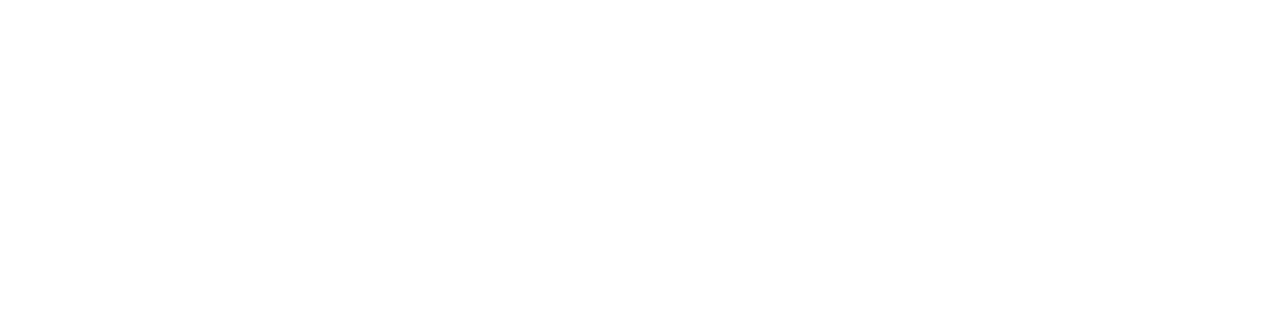
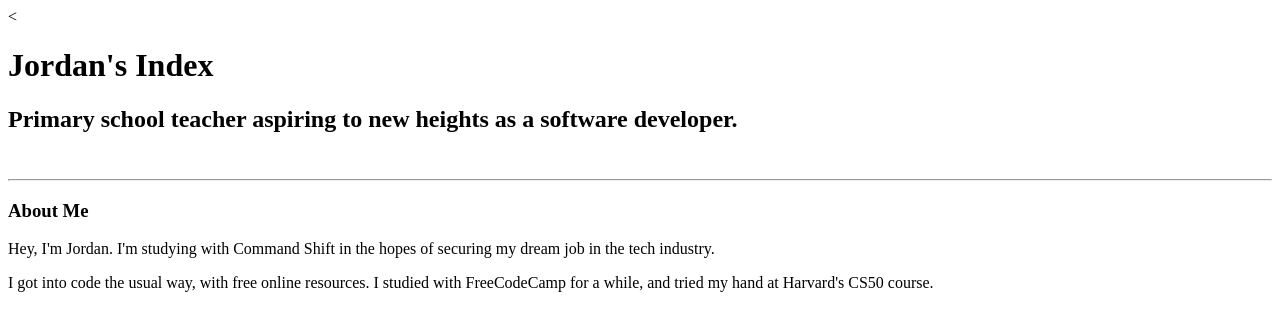
Before and after one commit to JordsCodes/portfolio, a plain HTML site: page index.html in a window 1280 px wide. Drawn offline with Linux system fonts and the light colour scheme.

Commit message:
index first draft

```diff
--- a/index.html
+++ b/index.html
@@ -4,5 +4,12 @@
         <title>Jordan Noble</title>
     </head>
     <body>
+        <<h1> Jordan's Index </h1>
+        <h2> Primary school teacher aspiring to new heights as a software developer.</h2>
+        <br />
+        <hr />
+        <h3>About Me</h3>
+        <p>Hey, I'm Jordan. I'm studying with Command Shift in the hopes of securing my dream job in the tech industry.</p>
+        <p>I got into code the usual way, with free online resources. I studied with FreeCodeCamp for a while, and tried my hand at Harvard's CS50 course. </p>
     </body>
 </html>
```
